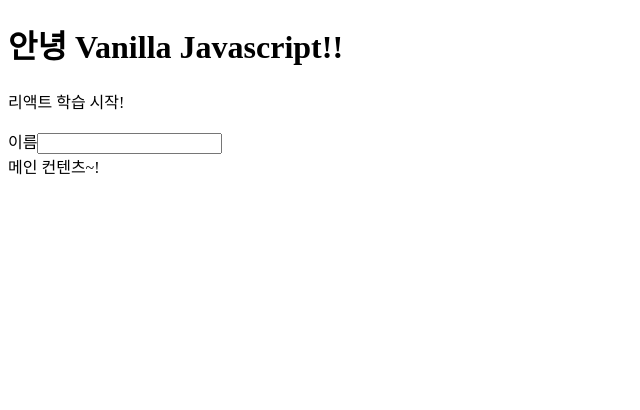
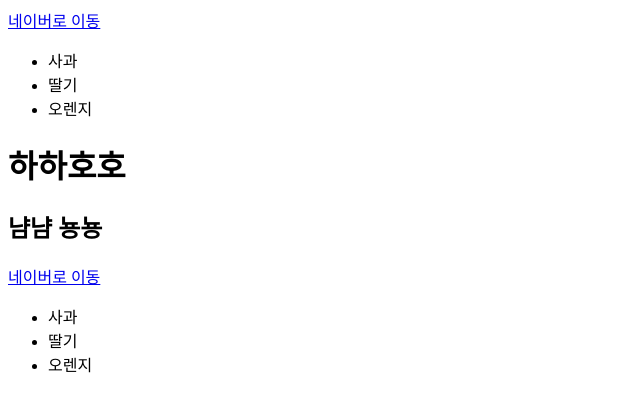
Before and after one commit to hee123hee/react-study202501, a React (Vite) app: page / in a window 1280 px wide. Shown: the top 410 px of the page, without its empty margins (0-640 px from the left). Built offline with nearby package versions, Linux system fonts and the light colour scheme.

Commit message:
컴포넌트 기초

```diff
--- a/src/App.jsx
+++ b/src/App.jsx
@@ -1,3 +1,6 @@
+import Hello from './components/Hello'
+import Bye from "./components/Bye.jsx";
+
 /*
       jsx: 리액트에서 사용하는 특수한 js문법, 태그를 그대로 쓰면 알아서 변환
 
@@ -11,22 +14,14 @@
 
 function App() {
     // const $h1 = React.createElement('h1', null, '안녕 리액트');
-    const subject = 'Vanilla Javascript!! ';
-
 
     // 렌더링 수행
     // return $h1;
     return (
         <>
-            <header>
-                <h1 className="title">안녕 {subject}</h1>
-                <p>리액트 학습 시작!</p>
-                <label htmlFor="">이름</label>
-                <input type="text" id="username"/>
-            </header>
-            <main>
-                메인 컨텐츠~!
-            </main>
+            <Bye />
+            <Hello/>
+            <Bye />
         </>
     )
 }
--- /dev/null
+++ b/src/components/Bye.jsx
@@ -0,0 +1,16 @@
+// import React from "react";
+
+// 함수형 컴포넌트 : 최근 리액트 선호방식
+import Greet from "./Greet.jsx";
+
+function Bye() {
+
+    return (
+        <div>
+            <a href="https://www.naver.com">네이버로 이동</a>
+            <Greet />
+        </div>
+    );
+}
+
+export default Bye;
--- /dev/null
+++ b/src/components/Greet.jsx
@@ -0,0 +1,10 @@
+
+const Greet = () => (
+    <ul>
+        <li>사과</li>
+        <li>딸기</li>
+        <li>오렌지</li>
+    </ul>
+);
+
+export default Greet;
--- /dev/null
+++ b/src/components/Hello.jsx
@@ -0,0 +1,16 @@
+import React from "react";
+
+// 클래스 컴포넌트: legacy
+class Hello extends React.Component {
+    render() {
+        return (
+            <>
+                <h1>하하호호</h1>
+                <h2>냠냠 뇽뇽</h2>
+            </>
+        )
+    }
+}
+
+
+export default Hello;
```
